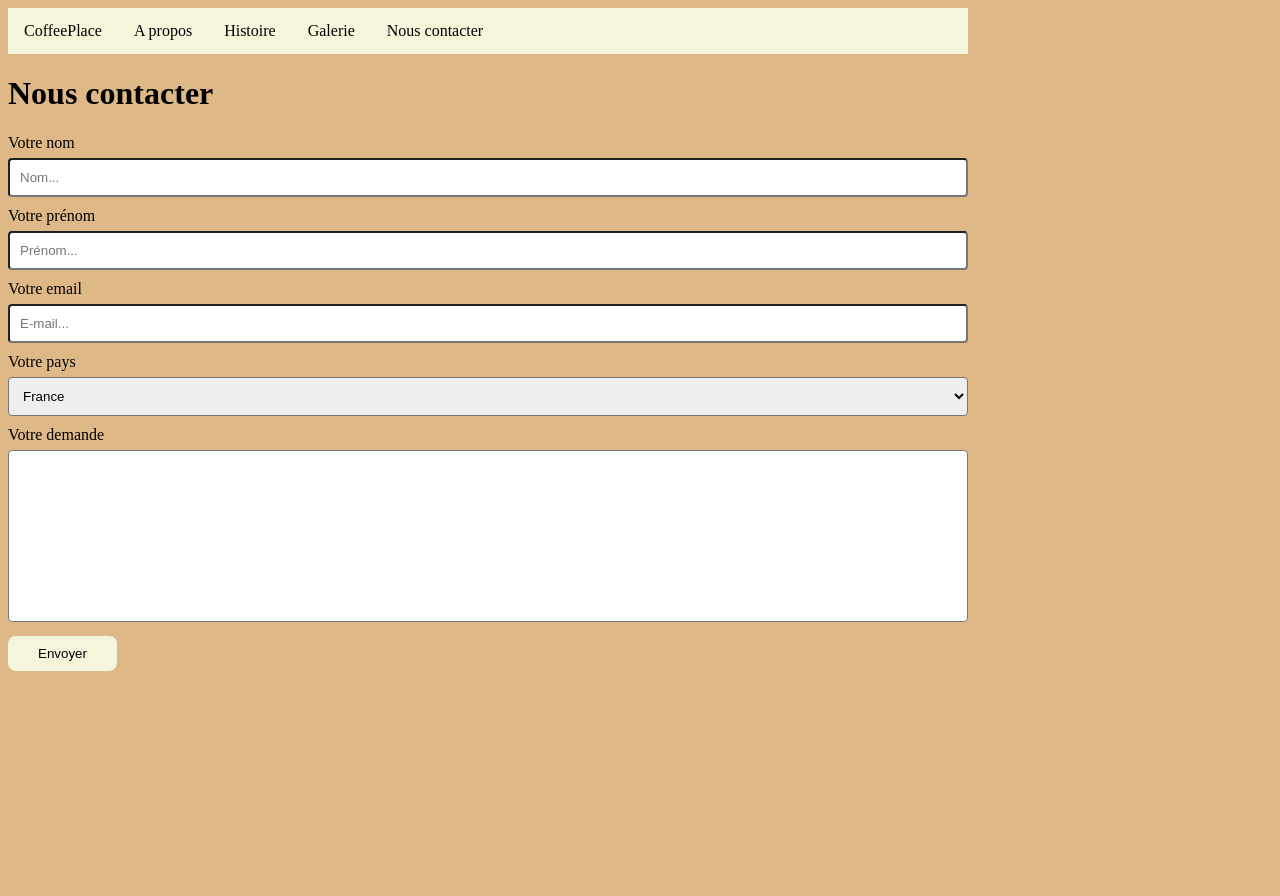
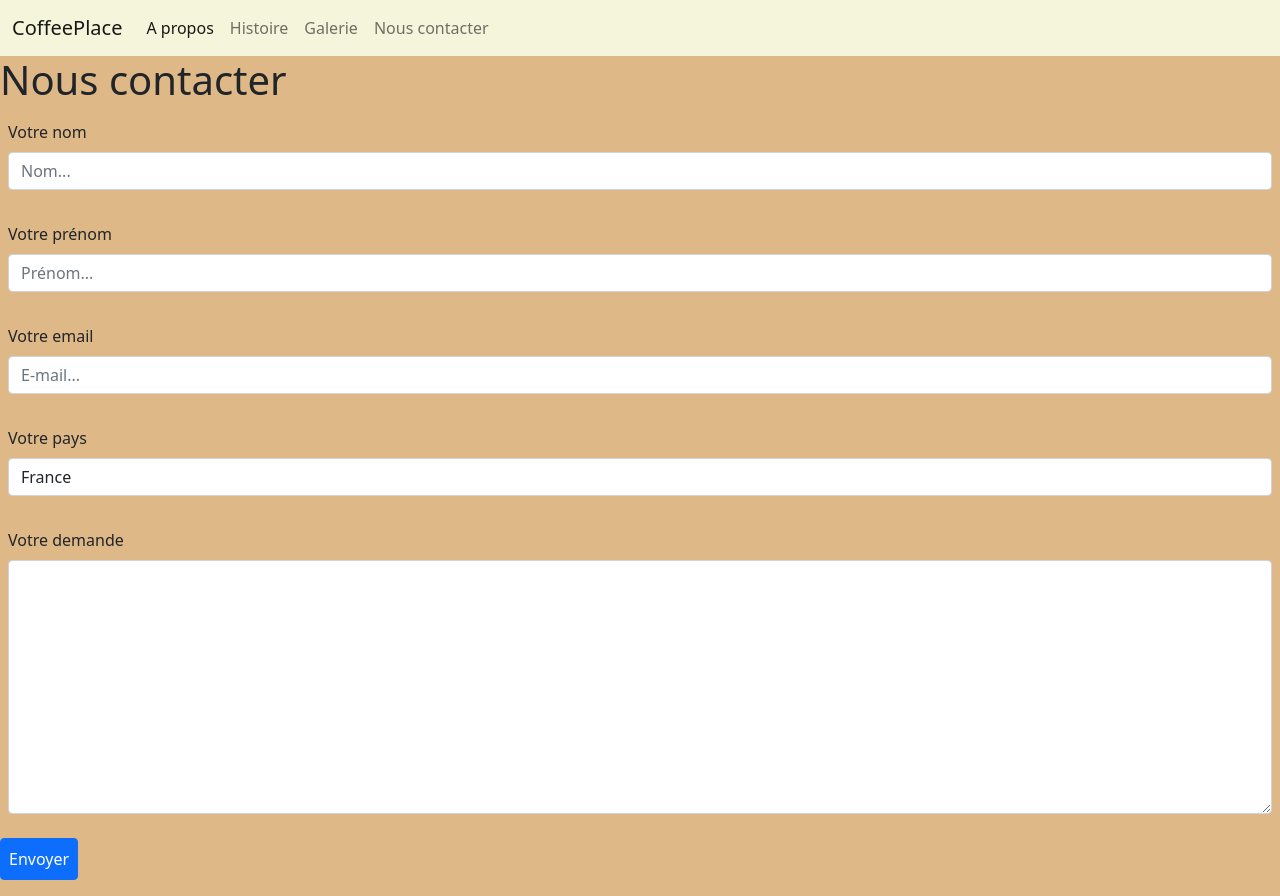
Before and after one commit to EmmanuelQuere/HN_HTML_Class, a plain HTML site: page contact.html in a window 1280 px wide. Before the commit the page ends 800 px from the top, so only its background shows below. Drawn offline with nearby package versions, Linux system fonts and the light colour scheme.

Commit message:
add bootstrap

```diff
--- a/contact.html
+++ b/contact.html
@@ -4,52 +4,64 @@
   <meta charset="UTF-8">
   <meta http-equiv="X-UA-Compatible" content="IE=edge">
   <meta name="viewport" content="width=960px, initial-scale=1.0">
-  <link rel="stylesheet" href="style.css">
+  <link href="https://cdn.jsdelivr.net/npm/bootstrap@5.1.0/dist/css/bootstrap.min.css" rel="stylesheet" integrity="sha384-KyZXEAg3QhqLMpG8r+8fhAXLRk2vvoC2f3B09zVXn8CA5QIVfZOJ3BCsw2P0p/We" crossorigin="anonymous">
 
   <title>Document</title>
 </head>
-<body>
+<body style="background-color: burlywood;">
 
-  <div>
-    <ul class="navBar">
-      <li><a href="index.html">CoffeePlace</a></li>
-      <li><a href="about.html">A propos</a></li>
-      <li><a href="history.html">Histoire</a></li>
-      <li><a href="photo_gallery.html">Galerie</a></li>
-      <li><a href="contact.html">Nous contacter</a></li>
-    </ul>
-  </div>
+  <nav class="navbar navbar-expand-lg navbar-light" style="background-color: beige">
+    <div class="container-fluid" style="background-color: beige">
+      <a class="navbar-brand" href="index.html" style="background-color: beige">CoffeePlace</a>
+      <div class="collapse navbar-collapse" id="navbarNav">
+        <ul class="navbar-nav">
+          <li class="nav-item">
+            <a class="nav-link active" aria-current="page" href="about.html">A propos</a>
+          </li>
+          <li class="nav-item">
+            <a class="nav-link" href="history.html">Histoire</a>
+          </li>
+          <li class="nav-item">
+            <a class="nav-link" href="photo_gallery.html">Galerie</a>
+          </li>
+          <li class="nav-item">
+            <a class="nav-link" href="contact.html">Nous contacter</a>
+          </li>
+        </ul>
+      </div>
+    </div>
+  </nav>
 
   <h1>Nous contacter</h1>
 
   <div>
     <form action="http://vip.groupehn.com:20003/html/infospost.php" method="POST">
-      <div>
-        <label for="lastname">Votre nom</label>
-        <input name="lastname" id="lastname" type="text" placeholder="Nom...">
+      <div class="mb-3 p-2">
+        <label for="lastname" class="form-label">Votre nom</label>
+        <input name="lastname" class="form-control" id="lastname" type="text" placeholder="Nom...">
       </div>
-      <div>
-        <label for="firstname">Votre prénom</label>
-        <input name="firstname" id="firstname" type="text" placeholder="Prénom...">
+      <div class="mb-3 p-2">
+        <label for="firstname" class="form-label">Votre prénom</label>
+        <input name="firstname" class="form-control" id="firstname" type="text" placeholder="Prénom...">
       </div>
-      <div>
-        <label for="email">Votre email</label>
-        <input name="email" type="email" id="email" placeholder="E-mail...">
+      <div class="mb-3 p-2">
+        <label for="email" class="form-label">Votre email</label>
+        <input name="email" class="form-control" type="email" id="email" placeholder="E-mail...">
       </div>
-      <div>
-        <label for="country">Votre pays</label>
-        <select name="country" id="country" >
+      <div class="mb-3 p-2">
+        <label for="country" class="form-label">Votre pays</label>
+        <select name="country" id="country" class="form-control">
           <option value="france">France</option>
           <option value="belgique">Belgique</option>
           <option value="Suisse">Suisse</option>
         </select>
       </div>
-      <div>
-        <label for="request">Votre demande</label>
-        <textarea cols="66" rows="10" name="request" id="request" value="request"></textarea>
+      <div class="mb-3 p-2">
+        <label for="request" class="form-label">Votre demande</label>
+        <textarea cols="66" rows="10" name="request" id="request" value="request" class="form-control"></textarea>
       </div>
 
-      <input type="submit" value="Envoyer">
+      <button type="submit" class="btn btn-primary mb-3 p-2">Envoyer</button>
     </form>
   </div>
 
--- a/style.css
+++ /dev/null
@@ -1,114 +0,0 @@
-body {
-  flex: auto;
-  width: 960px;
-  background-color: burlywood;
-}
-
-ul {
-  width: 100%;
-  list-style-type: none;
-  margin: 0;
-  padding: 0px;
-  overflow: hidden;
-  background-color: beige;
-}
-
-li {
-  list-style: none;
-  float: left;
-}
-
-li a {
-  display: block;
-  text-align: center;
-  padding: 14px 16px;
-  text-decoration: none;
-  color: black;
-}
-
-li a:hover {
-  background-color: bisque;
-}
-
-p.history {
-  text-align: justify;
-}
-
-img {
-  max-width: 100%;
-  height: auto;
-}
-
-.img_container {
-  position: relative;
-  text-align: center;
-}
-
-.img_centered {
-  position: absolute;
-  top: 50%;
-  left: 40%;
-}
-
-button {
-  background-color: beige;
-  border: none;
-  color: white;
-  padding: 10px 30px;
-  text-align: center;
-  text-decoration: none;
-  display: inline-block;
-  border-radius: 8px;
-}
-
-button:hover {
-  transition: 0.3s;
-  background-color: bisque;
-}
-
-button a {
-  text-decoration: none;
-  color: black;
-}
-
-.row {
-  display: flex;
-  flex-wrap: wrap;
-}
-
-.grid {
-  flex: 50%;
-  padding: 0 4px;
-}
-
-.img_grid {
-  max-width: 49%;
-  padding-top: 10px;
-  padding-left: 5px;
-}
-
-input[type=text], input[type=email], select, textarea {
-  width: 100%;
-  padding: 10px;
-  border-radius: 4px;
-  box-sizing: border-box;
-  resize: none;
-  margin-top: 6px;
-  margin-bottom: 10px;
-}
-
-input[type=submit] {
-  background-color: beige;
-  border: none;
-  color: black;
-  padding: 10px 30px;
-  text-align: center;
-  text-decoration: none;
-  display: inline-block;
-  border-radius: 8px;
-}
-
-input[type=submit]:hover {
-  transition: 0.3s;
-  background-color: bisque;
-}
```
Also changed, not shown: about.html (+24 -11 lines), history.html (+25 -12 lines), index.html (+27 -15 lines), photo_gallery.html (+30 -17 lines).
